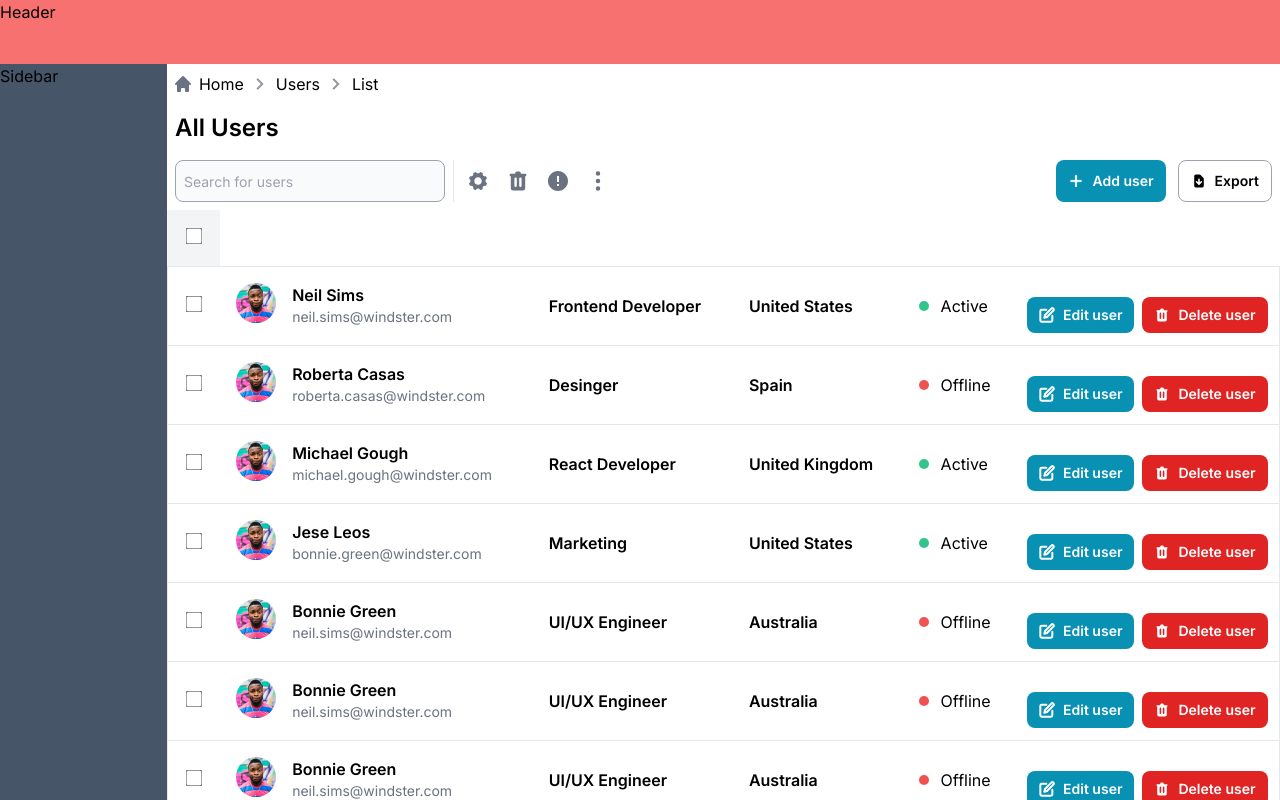
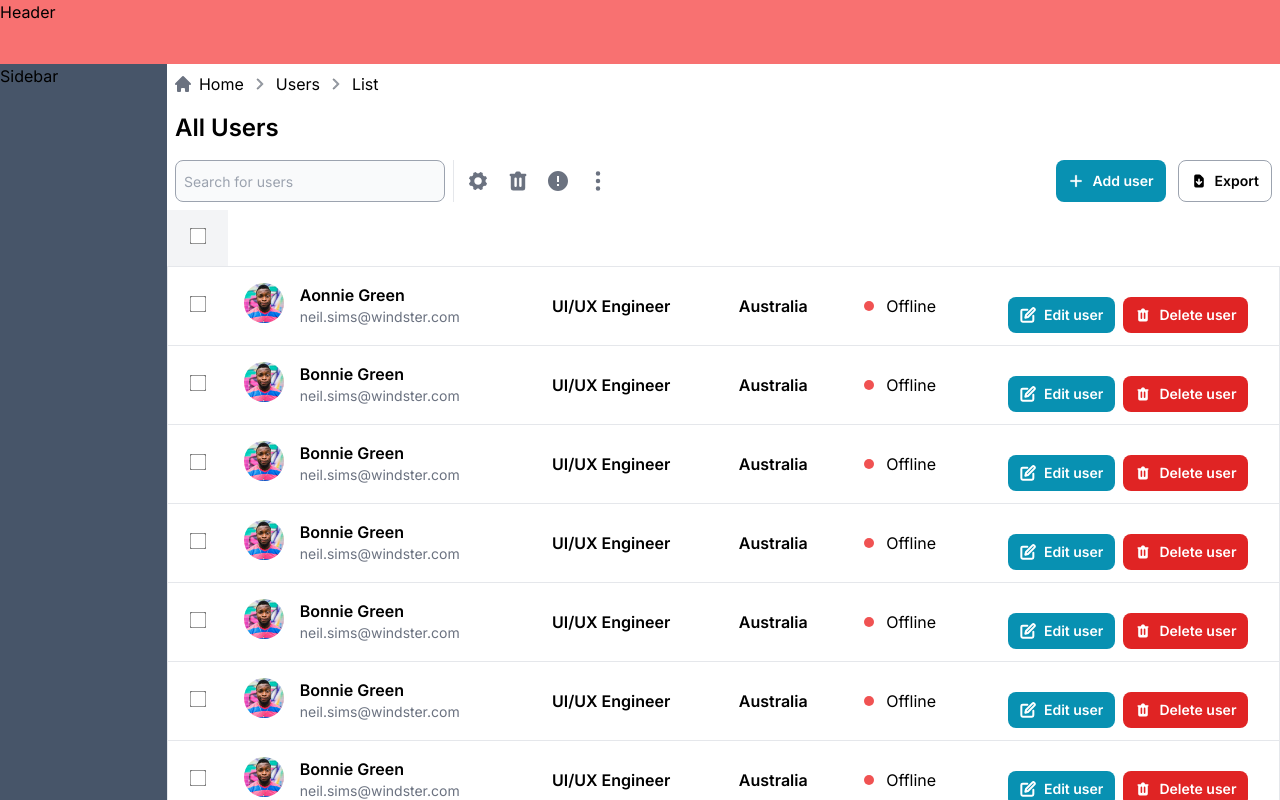
Before and after one commit to batuhantanir/internship-form-component, a Next.js app: page /users/list in a window 1280 px wide. Shown: the top 800 px of the page. Built offline with nearby package versions, Linux system fonts and the light colour scheme.

Commit message:
onClick "th" for sort list

```diff
--- a/app/users/list/page.jsx
+++ b/app/users/list/page.jsx
@@ -12,11 +12,13 @@ import EditUserFrom from "@/components/editUserForm";
 
 function List() {
   const [pageOfOpen, setpageOfOpen] = useState("");
+  const [searchValue, setSearchValue] = useState("");
+
   return (
     <div>
       <div className="">
-        <UsersListHead setpageOfOpen={setpageOfOpen} />
-        <CostumeTable data={data} setpageOfOpen={setpageOfOpen} />
+        <UsersListHead setpageOfOpen={setpageOfOpen} searchValue={searchValue} setSearchValue={setSearchValue} />
+        <CostumeTable data={data} setpageOfOpen={setpageOfOpen} searchValue={searchValue} />
       </div>
       <div className={`flex justify-center items-center fixed top-0 left-0 right-0 bottom-0 h-screen w-full overflow-y-scroll ${pageOfOpen == "" ? "hidden" : "block"} bg-[#0000006d]`}>
         {pageOfOpen == 'add-user' && <AddUserForm setpageOfOpen={setpageOfOpen} />}
--- a/components/costumeTable/index.jsx
+++ b/components/costumeTable/index.jsx
@@ -1,33 +1,127 @@
+"use client"
 import { IoIosArrowForward } from "react-icons/io";
 import { IoIosArrowBack } from "react-icons/io";
-import React from "react";
+import React, { useEffect, useState } from "react";
 import UserRow from "./userRow";
 import IconBtn from "../iconBtn";
 import Buttons from "../buttons";
+import { BiDownArrow } from "react-icons/bi";
 
-function CostumeTable({ data, setpageOfOpen }) {
-  const thItemsData = JSON.parse(localStorage.getItem("thItems"));
+function nameIsEqual(i, j, data, searchValue) {
+  //while ile searchValue içinde dönüyoruz
+  while ((j < searchValue.length)) {
+    //searchValuenun j ince indeksi ile datanın i incisinin j incisini karşılaştırıyoruz
+    // eğer eşit değiller ise return false oluyor
+    if (data[i].name[j]?.toUpperCase() != searchValue[j].toUpperCase()) {
+      return false;
+    }
+    j++;
+  }
+  // eğer if e girmez ise true return ediyor
+  return true;
+}
+
+
+function filterUser(searchValue, data) {
+  // değişkenlerimizi tanımlıyoruz
+  let i, j, tempData;
+  //değişkenimize boş array atıyoruz ekleme yapmak için
+  tempData = []
+  //i yi sıfırlıyoruz ki 0 indexten başlamak için
+  i = 0;
+  //if sorgusunda searchValue değişkeninin boş olup olmadığı durumları kontrol ediyoruz
+  if (searchValue != "") {
+    //while ile datanın içinde dönüyoruz
+    while (i < data.length) {
+      j = 0;
+      //i, j, data, searchValue değişkenlerini nameIsEqual fonksiyonuna gönderiyoruz ve
+      // dönen boolean değere göre tempDataya push edip etmiyeceğimizi belirtiyoruz
+      nameIsEqual(i, j, data, searchValue) && tempData.push(data[i]);
+      i++;
+    }
+    //while bittikten sonra tutmuş olduğumuz tempDatayı return ediyoruz
+    return tempData
+  } else {
+    //searchValuenin boş olduğu durumda direkt datanın kendisini return ediyoruz.
+    return data;
+  }
+
+}
+
+function changeSortData(newData, sortName, sortIsAZ) {
+  // Sıralama yapılacak özelliğin adını küçük harfe dönüştürüyoruz
+  const lowerCaseSortName = sortName.toLowerCase();
+  // Sıralama sırasını belirleyen değişken
+  const sortOrder = sortIsAZ ? 1 : -1;
+
+  // Veri dizisini sıralama işlemi
+  newData.sort((a, b) => {
+    // Karşılaştırılacak değerleri büyük harfe çeviriyoruz, ancak önce değerin var olup olmadığını kontrol ediyoruz
+    const nameA = a[lowerCaseSortName] ? a[lowerCaseSortName].toUpperCase() : '';
+    const nameB = b[lowerCaseSortName] ? b[lowerCaseSortName].toUpperCase() : '';
+
+    // Sıralama işlemi, belirlenen sıra düzenine göre
+    return sortOrder * nameA.localeCompare(nameB);
+  });
+
+  // Sıralanmış veri dizisini döndürüyoruz
+  return newData;
+}
+
+
+function CostumeTable({ data, setpageOfOpen, searchValue }) {
+  const [thItemsData, setThItemsData] = useState([]);
+  const [newData, setNewData] = useState([]);
+  const [sortName, setSortName] = useState("NAME");
+  const [sortIsAZ, setSortIsAZ] = useState(true);
+  const [sortData, setSortData] = useState([]);
+
   const dataShowingBetween = '1 - 20';
+
   const totalData = '2290';
+
   const slicenumber = 20;
+
+  useEffect(() => {
+    setThItemsData(JSON.parse(localStorage.getItem("thItems")))
+    setNewData(data);
+  }, [])
+
+  useEffect(() => {
+    setNewData(filterUser(searchValue, data));
+  }, [searchValue,data])
+
+  useEffect(() => {
+    console.log(sortName);
+    setSortData(changeSortData(newData, sortName, sortIsAZ))
+  }, )
+
+  const handleSortClick = (item) => {
+    setSortName(item);
+    setSortIsAZ((prevSortIsAZ) => !prevSortIsAZ);
+  };
+
   return (
-    <div className="overflow-x-auto">
+    <div className=" flex flex-col justify-between overflow-x-auto min-h-screen">
       <table className="table-fixed min-w-full px-2">
         <thead className="bg-hoverBgColor py-2">
           <tr className="">
             <th className="p-4">
               <input className="accent-primary scale-105 w-4 h-4" type="checkbox" name="#" id="#" />
             </th>
-            {thItemsData?.map((item) => (
-              <th className="p-4 text-xs font-medium uppercase text-svgColorDark text-left">
-                {item}
+            {thItemsData?.map((item, idx) => (
+              <th key={idx} onClick={() => handleSortClick(item) } className="p-4 text-xs font-medium uppercase text-svgColorDark text-left hover:cursor-pointer">
+                <span className="flex items-center gap-2">
+                  <span>{item}</span>
+                  <span className={`${sortName.toLocaleLowerCase() == item.toLocaleLowerCase() ? "block" : "hidden"} ${sortIsAZ && "rotate-180"}`}><BiDownArrow /></span>
+                </span>
               </th>
             ))}
           </tr>
         </thead>
         <tbody>
-          {data.slice(slicenumber - 20, slicenumber).map((user, idx) => (
-            <UserRow user={user} key={idx} setpageOfOpen={setpageOfOpen} />
+          {sortData?.slice(slicenumber - 20, slicenumber).map((user, idx) => (
+            <UserRow user={user} key={idx} setpageOfOpen={setpageOfOpen} searchValue={searchValue} />
           ))}
         </tbody>
       </table>
--- a/components/costumeTable/userRow/index.jsx
+++ b/components/costumeTable/userRow/index.jsx
@@ -7,11 +7,11 @@ import Buttons from "@/components/buttons";
 import { HiTrash } from "react-icons/hi";
 import { FiEdit } from "react-icons/fi";
 
-function UserRow({ user, setpageOfOpen }) {
+function UserRow({ user, setpageOfOpen, searchValue }) {
   const { id, name, email, position, country, status, imgSrc } = user;
 
   return (
-    <tr className="hover:bg-hoverBgColor border">
+      <tr className="hover:bg-hoverBgColor border max-h-fit">
         <td className="p-4 text-center">
           <input className="accent-primary scale-105 w-4 h-4" type="checkbox" name={name} id={id} />
         </td>
@@ -24,7 +24,7 @@ function UserRow({ user, setpageOfOpen }) {
             height={50}
           />
           <div className="flex flex-col">
-          <span className="font-semibold whitespace-nowrap">{name}</span>
+            <span className="font-semibold whitespace-nowrap name">{name}</span>
             <span className="text-sm text-svgColorDark whitespace-nowrap">
               {email}
             </span>
--- a/components/iconBtn/index.jsx
+++ b/components/iconBtn/index.jsx
@@ -1,14 +1,14 @@
 import React from 'react'
 import Link from "next/link";
 
-function IconBtn({hrefLink, icon}) {
+function IconBtn({ onClickEvent, icon,openPageKey }) {
   return (
-        <Link
-        href={hrefLink}
-        className="hover:bg-hoverBgColor p-2 rounded hover:text-black text-svgColorDark"
-      >
-        {icon}
-      </Link>
+    <button
+      onClick={() => (onClickEvent && onClickEvent({openPageKey}))}
+      className="hover:bg-hoverBgColor p-2 rounded hover:text-black text-svgColorDark"
+    >
+      {icon}
+    </button>
   )
 }
 
--- a/components/userListHead/index.jsx
+++ b/components/userListHead/index.jsx
@@ -3,13 +3,13 @@ import UsersListNav from "./usersListNav";
 import UsersInput from "./usersInput";
 import ButtonContainer from "./buttonContainer";
 
-function UsersListHead({setpageOfOpen}) {
+function UsersListHead(props) {
   return (
     <div className="px-2 py-2">
       <UsersListNav />
       <div className="flex justify-between">
-        <UsersInput />
-        <ButtonContainer setpageOfOpen={setpageOfOpen}/>
+        <UsersInput {...props} />
+        <ButtonContainer setpageOfOpen={props.setpageOfOpen} />
       </div>
     </div>
   );
--- a/components/userListHead/usersInput/index.jsx
+++ b/components/userListHead/usersInput/index.jsx
@@ -4,23 +4,27 @@ import { MdError } from "react-icons/md";
 import { BsThreeDotsVertical } from "react-icons/bs";
 import { HiTrash } from "react-icons/hi";
 import { IoIosSettings } from "react-icons/io";
-import Link from "next/link";
 import IconBtn from "@/components/iconBtn";
 
-function UsersInput() {
+
+
+function UsersInput({ setpageOfOpen, searchValue, setSearchValue }) {
   return (
     <div className="hidden  gap-2 sm:flex sm:w-[500px] lg:w-[40%]">
       <div className="border-r pr-2 lg:w-3/4">
         <input
           className="bg-svgColorLight border-[1.5px] border-svgColor p-2 w-full rounded-lg  placeholder:text-sm focus:outline-primary"
           type="text"
+          onChange={(e) => setSearchValue(e.target.value)}
+          value={searchValue}
           placeholder="Search for users"
         />
       </div>
       <div className="flex gap-2 items-center">
         <IconBtn
           icon={<IoIosSettings className="scale-150" />}
-          hrefLink={"#"}
+          onClickEvent={setpageOfOpen}
+          openPageKey={"thSetting"}
         />
         <IconBtn icon={<HiTrash className="scale-150" />} hrefLink={"#"} />
         <IconBtn icon={<MdError className="scale-150" />} hrefLink={"#"} />
--- a/mock/userList.js
+++ b/mock/userList.js
@@ -306,6 +306,14 @@ const userList = [
     position: "UI/UX Engineer",
     country: "Australia",
     status: "Offline", // active, offline
+  },{
+    id: 35,
+    name: "Aonnie Green",
+    email: "neil.sims@windster.com",
+    imgSrc: img, // img src
+    position: "UI/UX Engineer",
+    country: "Australia",
+    status: "Offline", // active, offline
   },
 ];
 
```
Lines whose indentation alone changed are shown as unchanged.
